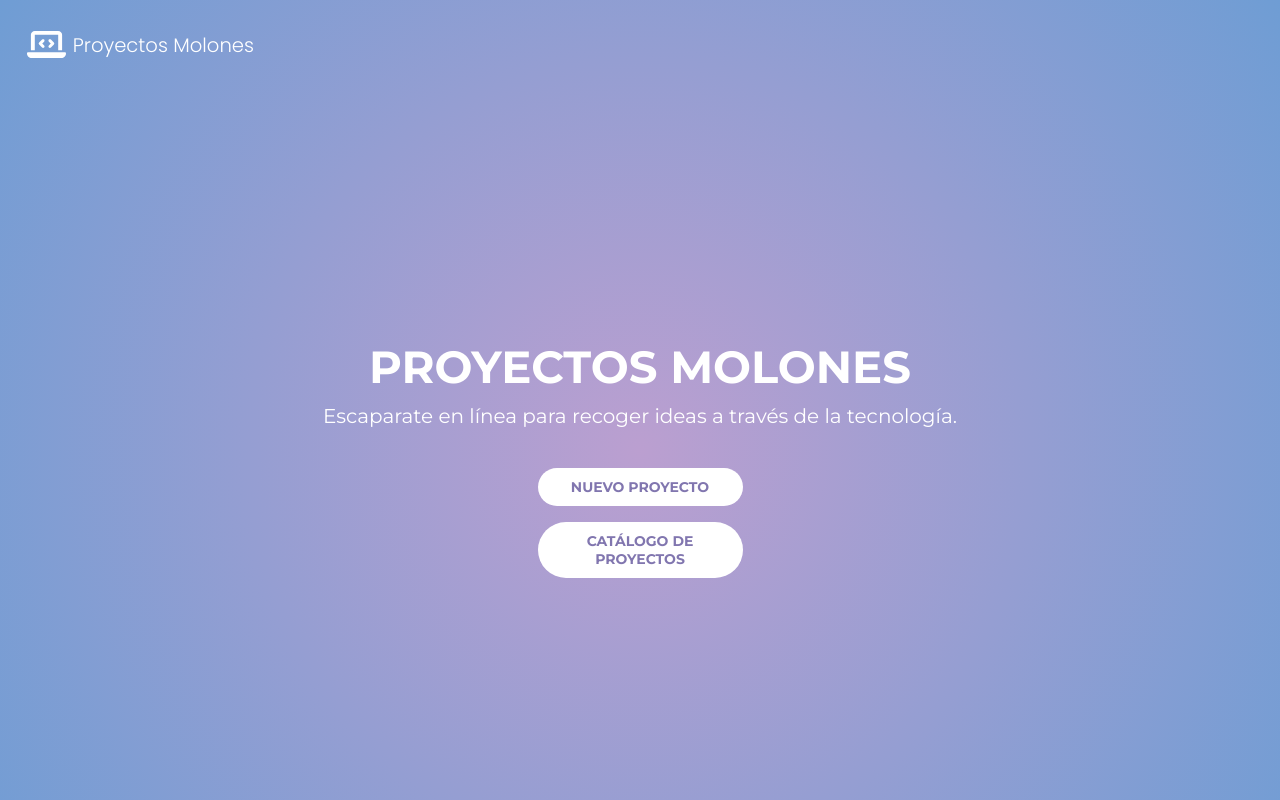
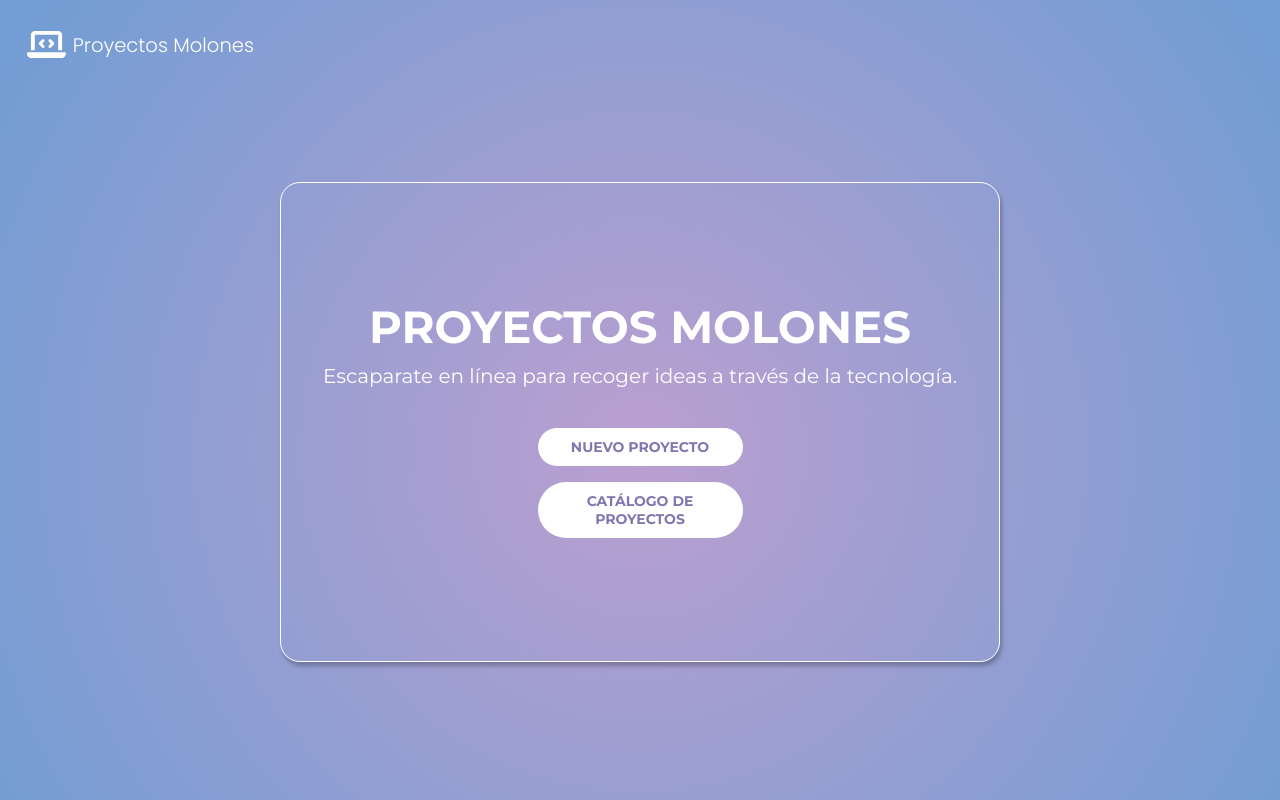
Before and after one commit to Adalab/project-promo-a-pt-module-3-team-4, a React (Vite) app: page /#/ in a window 1280 px wide. Shown: the top 800 px of the page. Built offline with nearby package versions, Linux system fonts and the light colour scheme.

Commit message:
Update styles

```diff
--- a/index.html
+++ b/index.html
@@ -2,7 +2,7 @@
 <html lang="es">
   <head>
     <meta charset="UTF-8" />
-    <link rel="icon" type="image/png" href="./favicon.png" />
+    <link rel="icon" type="image/png" href="./src/images/laptop-code-solid-color.svg" />
     <meta name="viewport" content="width=device-width, initial-scale=1.0" />
     <title>Proyectos molones</title>
     <link rel="preconnect" href="https://fonts.googleapis.com" />
--- a/src/components/Buttons.jsx
+++ b/src/components/Buttons.jsx
@@ -27,13 +27,13 @@ function Buttons({
       />
       <ButtonSave onSubmit={onSubmit} />
       {responseFetch !== "" && responseFetch.success && (
-        <p>
+        <p className="upload-error">
           Tu proyecto ha sido creado en la siguiente dirección:{""}
-          <a href={responseFetch.cardURL}>{responseFetch.cardURL}</a>
+          <a className="upload-link" href={responseFetch.cardURL}>{responseFetch.cardURL}</a>
         </p>
       )}
       {responseFetch !== "" && !responseFetch.success && (
-        <p>Ha ocurridio un error: {responseFetch.error}</p>
+        <p className="upload-error">Ha ocurridio un error: {responseFetch.error}</p>
       )}
     </fieldset>
   );
--- a/src/components/Catalog.jsx
+++ b/src/components/Catalog.jsx
@@ -5,10 +5,10 @@ import Hero from "./Hero";
 
 function Catalog( {data} ) {
 
-
   return (
+    <>
+    <Hero linkTo="/main" text="Nuevo proyecto" />
     <div className="home-page-container homepage">
-      <Hero linkTo="/main" text="Nuevo proyecto" />
       <ul className="homepage__projects">
         <li className="homepage__project"><Card data={data} /></li>
         <li className="homepage__project"><Card data={data} /></li>
@@ -16,6 +16,7 @@ function Catalog( {data} ) {
         <li className="homepage__project"><Card data={data} /></li>
       </ul>
     </div>
+    </>
   );
 }
 
--- a/src/components/Header.jsx
+++ b/src/components/Header.jsx
@@ -1,20 +1,21 @@
+import { Link } from "react-router-dom";
+
 import laptopImage from "../images/laptop-code-solid.svg";
 
 function Header() {
   return (
     <header className="header">
-      <a
-        className="header__brand"
-        href="./"
-        title="Haz click para volver a la página inicial"
-      >
+      <Link to="/">
+        <div className="header__brand">
           <img
             className="header__companyLogo"
             src={laptopImage}
             alt="Logo proyectos molones"
           />
           <h1 className="header__title">Proyectos molones</h1>
-      </a>
+        </div>
+      </Link>
+
       {/*
       <div className="comparte">
         <span className="header__title">Comparte tu proyecto</span>
--- a/src/components/Landing.jsx
+++ b/src/components/Landing.jsx
@@ -5,6 +5,7 @@ function Landing() {
 
   return (
     <div className="home-page-container homepage">
+      <div className="homepage__card">
         <h1 className="homepage__title title">Proyectos molones</h1>
         <p className="homepage__description">Escaparate en línea para recoger ideas a través de la tecnología.</p>
         <Link to="/main">
@@ -14,6 +15,7 @@ function Landing() {
           <button className="homepage__button button--link">Catálogo de proyectos</button>
         </Link>
       </div>
+    </div>
   );
 }
 
--- a/src/scss/App.scss
+++ b/src/scss/App.scss
@@ -99,6 +99,7 @@ fieldset {
     display: grid;
     grid-template-columns: 6fr 5fr;
     gap: 2rem;
+    padding-bottom: 10vh;
   }
 }
 
@@ -329,6 +330,7 @@ fieldset {
   justify-content: center;
   flex-wrap: wrap;
   margin-bottom: 25px;
+  text-align: center;
 }
 
 .addForm .addForm__hidden {
@@ -395,7 +397,7 @@ fieldset {
   min-width: 120px;
   max-width: 150px;
   margin: 8px;
-  padding: 5px 18px;
+  padding: 6px 18px 5px;
   color: var(--color-white);
   font: var(--font-button);
   text-transform: none;
@@ -403,17 +405,15 @@ fieldset {
   text-align: center;
   border-width: 3px;
   border-radius: 40px;
-  background-image: linear-gradient(to right, var(--color-dark-lilac) -2%, #c6b7e8 98%);
-  border-color: linear-gradient(to right, var(--color-dark-lilac) -2%, #c6b7e8 98%);
+  background-color: transparent;
+  background-image: linear-gradient(
+    to right,
+    #afa7d5 98%,
+    #afa7d5 98%
+  );
   cursor: pointer;
   line-height: 15px;
   transition:.5s;
-  &:hover {
-    background-image: none;
-    background-color: var(--color-white);
-    color: var(--color-dark-lilac);
-
-  }
 }
 
 .button--large {
@@ -432,11 +432,22 @@ fieldset {
   background-color: transparent;
   background-image: linear-gradient(
     to right,
-    var(--color-dark-lilac) -2%,
-    #c0b7e8 98%
+    #afa7d5 98%,
+    #afa7d5 98%
   );
+  border:none;
+  cursor: pointer;
+  margin-bottom: 20px;
+}
 
-  cursor: pointer;
+.upload-error {
+  padding: 10px 20px;
+  text-align: center;
+}
+.upload-link {
+  display: block;
+  text-align: center;
+  color: rgb(208, 196, 234);
 }
 
 .button--large:hover {
@@ -469,16 +480,28 @@ fieldset {
   flex-direction: column;
   justify-content: center; /* Centra el botón horizontalmente */
   align-items: center; /* Centra el botón verticalmente */
-  padding: 5vh 0 10vh;
+  padding: 0 0 10vh;
+
   @media screen and (min-width: 768px) {
     max-width: 65vw;
-    padding: 10vh 0 20vh;
+    padding: 0 0 20vh;
   }
 }
 
 .homepage {
+  &__card {
+    height: 60vh;
+    border: 1px solid white;
+    padding: 5%;
+    display: flex;
+    flex-direction: column;
+    justify-content: center;
+    border-radius: 20px;
+    box-shadow: 2px 4px 4px 0 rgba(0, 0, 0, 0.25);
+  }
 
   &__title {
+    opacity: 1;
     font-size: 45px;
     padding-bottom: 10px;
     text-align: center;
@@ -516,7 +539,3 @@ fieldset {
     cursor: pointer;
   }
 }
-
-.main-button {
-  height: 100%; /* Establece la altura del botón al 100% del contenedor */
-}
```
Also changed, not shown: src/images/comparte.png (deleted), src/images/laptop-code-solid-color.svg (added). Lines whose indentation alone changed are shown as unchanged.
